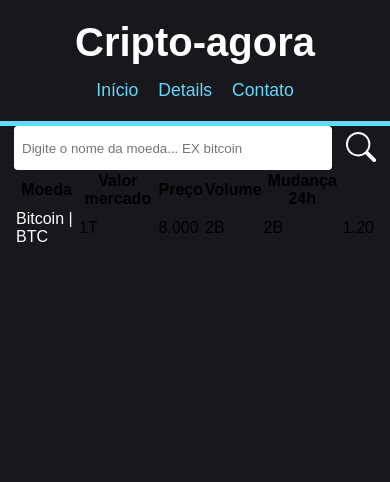
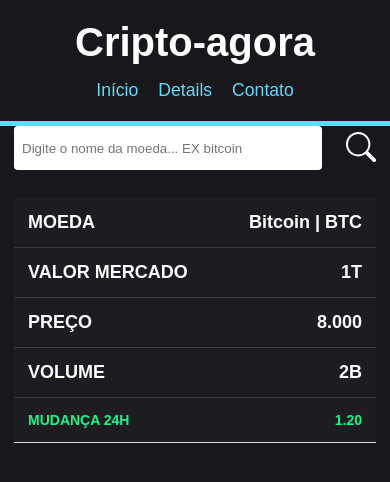
Before and after one commit to Luiz-Mendonca1/criptomoedas, a React (Vite) app: page / in a window 390 px wide. Shown: the top 482 px of the page. Built offline with nearby package versions, Linux system fonts and the light colour scheme.

Commit message:
add desing e responsavidade na home

```diff
--- a/src/index.css
+++ b/src/index.css
@@ -5,19 +5,19 @@
 }
 
 body{
-background-color:#18171c;
+  background-color: #18171c;
   width: 100%;
-max-width: 1888px;
-margin: auto;
+  max-width: 1080px;
+  margin: 0 auto;
   font-family: sans-serif;
   font-size: 16px;
 }
-
 
 button{
   cursor: pointer;
   border:0;
 }
+
 a{
   text-decoration: none;
   color: #FFF;
--- a/src/pages/home/Home.module.css
+++ b/src/pages/home/Home.module.css
@@ -1,11 +1,13 @@
 .container{
   margin: 0 14px;
 }
+
 .form{
   width: 100%;
   display: flex;
-    gap: 14px;
+  gap: 24px;
 }
+
 .form input{
   width: 100%;
   height: 44px;
@@ -14,6 +16,114 @@
   border-radius: 4px;
   outline: none;
 }
+
 .form button{
   background: transparent;
 }
+
+table{
+  border-collapse: separate;
+  border-spacing: 0 14px;
+  margin: 0;
+  padding: 0;
+  width: 100%;
+  table-layout: fixed;
+}
+
+table caption {
+  font-size: 16px;
+  margin: 0.5em 0 .75em;
+}
+
+th{
+  color: #FFF;
+}
+
+.tr{
+  background-color: #1d1c20;
+}
+
+td:first-child,
+th:first-child{
+  border-radius: 8px 0 0 8px;
+}
+
+td:last-child,
+th:last-child{
+  border-radius: 0 8px 8px 0;
+}
+
+table th,
+table td{
+  padding: 14px;
+  text-align: center;
+}
+
+.tdLabel{
+  font-weight: bold;
+  font-size: 18px;
+  color: #FFF;
+}
+
+.tdProfit{
+  color: #12f98a;
+  font-weight: bold;
+}
+
+.tdLoss{
+  color: #f91257;
+  font-weight: bold;
+}
+
+/* RESPONSIVIDADE */
+@media screen and (max-width: 600px){
+  table{
+    border: 0;
+  }
+
+  table thead{
+    border: none;
+    clip: rect(0 0 0 0);
+    height: 1px;
+    margin: -1px;
+    overflow: hidden;
+    position: absolute;
+    width: 1px;
+    padding: 0;
+  }
+
+  .tr{
+    border-bottom: 1px solid #DDD;
+    display: block;
+    margin-bottom: 14px;
+  }
+
+  table td{
+    border-bottom: 1px solid rgba(221, 221, 221, 0.170);
+    display: block;
+    text-align: right;
+    font-size: 14px;
+  }
+
+  table td::before{
+    content: attr(data-label);
+    float: left;
+    font-weight: bold;
+    text-transform: uppercase;
+  }
+
+  table td:last-child{
+    border-bottom: 0;
+  }
+
+  td:first-child,
+  th:first-child{
+    border-radius: 0;
+  }
+
+  td:last-child,
+  th:last-child{
+    border-radius: 0;
+  }
+
+}
--- a/src/pages/home/index.tsx
+++ b/src/pages/home/index.tsx
@@ -1,9 +1,9 @@
-import { BsSearch } from "react-icons/bs"
-import styles from './Home.module.css'
-import { Link } from "react-router"
+import styles from './home.module.css'
+import { BsSearch } from  'react-icons/bs'
+import { Link } from 'react-router-dom'
 
+export function Home() {
 
-export function Home(){
   return (
     <main className={styles.container}>
       <form className={styles.form}>
@@ -15,6 +15,7 @@
           <BsSearch size={30} color="#FFF" />
         </button>
       </form>
+
 
       <table>
         <thead>
@@ -28,6 +29,7 @@
         </thead>
 
         <tbody id="tbody">
+
           <tr className={styles.tr}>
 
             <td className={styles.tdLabel} data-label="Moeda">
@@ -37,25 +39,28 @@
                 </Link>
               </div>
             </td>
+
             <td className={styles.tdLabel} data-label="Valor mercado">
               1T
             </td>
-                    <td className={styles.tdLabel} data-Label="Preço">
+
+            <td className={styles.tdLabel} data-label="Preço">
               8.000
             </td>
-                    <td className={styles.tdLabel} data-Label="Volume">
+
+            <td className={styles.tdLabel} data-label="Volume">
               2B
             </td>
-                    <td className={styles.tdLabel} data-Label="Volume">
-                    2B
-                    </td>
-                    <td className={styles.tdLabel}  data-Label="Mudança 24h">
+
+            <td className={styles.tdProfit} data-label="Mudança 24h">
               <span>1.20</span>
             </td>
 
           </tr>
+
         </tbody>
       </table>
+
     </main>
   )
 }
```
Lines whose indentation alone changed are shown as unchanged.
